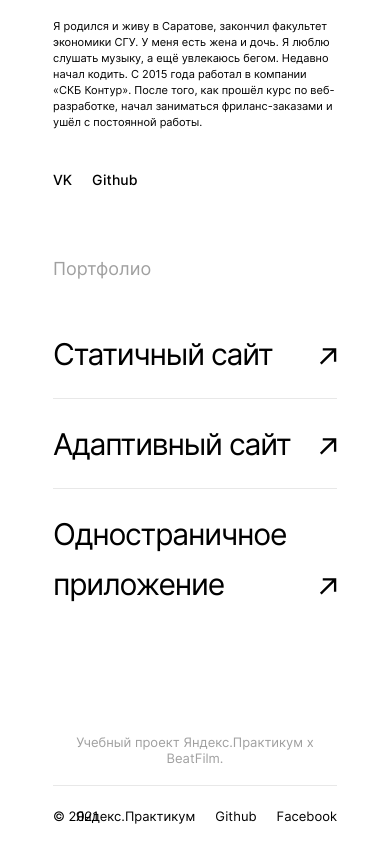
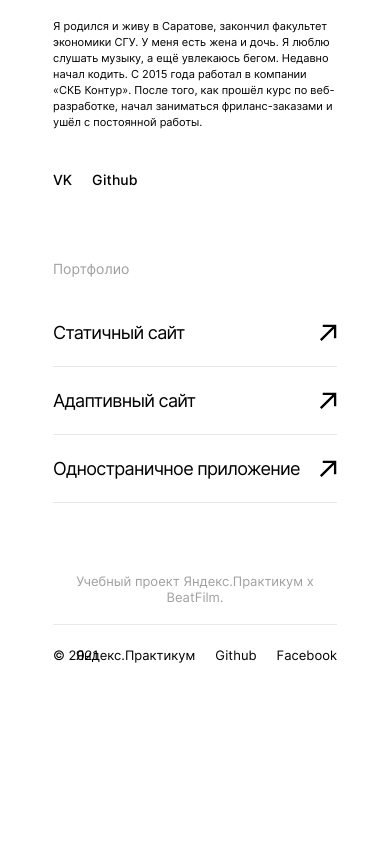
Before and after one commit to kt-postnikova/movies-explorer-frontend, a React (Create React App) app: page / in a window 390 px wide. Shown: the part 2968-3812 px from the top of the page. After the commit the page ends 3651 px from the top, so only its background shows below. Built offline with nearby package versions, Linux system fonts and the light colour scheme.

Commit message:
Адаптирован блок Portfolio

```diff
--- a/src/components/Portfolio/Portfoilio.css
+++ b/src/components/Portfolio/Portfoilio.css
@@ -31,8 +31,35 @@
     position: relative;
 }
 
+.portfolio__link:hover {
+    opacity: 0.8;
+}
+
 .portfolio__link-img {
     position: absolute;
     right: 0;
     margin-top: 19px;
 }
+
+@media screen and (max-width: 570px) {
+    .portfolio__name {
+        font-size: 18px;
+        line-height: 28px;
+    }
+}
+
+@media screen and (max-width: 390px) {
+    .portfolio {
+        margin-bottom: 70px;
+    }
+    .portfoilio__header {
+        font-size: 14px;
+        line-height: 20px;
+        margin-bottom: 40px;
+    }
+    .portfolio__link-img {
+        width: 18px;
+        height: 28px;
+        margin-top: 0;
+    }
+}
--- a/src/components/Portfolio/Portfolio.js
+++ b/src/components/Portfolio/Portfolio.js
@@ -1,5 +1,4 @@
 import React from 'react';
-import { Link } from 'react-router-dom';
 import linkImg from '../../images/link.svg';
 
 function Portfolio(params) {
@@ -8,24 +7,22 @@ function Portfolio(params) {
             <h2 className="portfoilio__header">Портфолио</h2>
             <div className="portfolio__links">
                 <div className="portfolio__link">
-                    <Link className="portfolio__name">Статичный сайт
-                        <img className="portfolio__link-img" src={linkImg} alt="" />
+                    <a className="portfolio__name" href="https://github.com/kt-postnikova/how-to-learn" target="_blank" rel="noreferrer">Статичный сайт
+                        <img className="portfolio__link-img" src={linkImg} alt="Иконка стрелки" />
                         <div className="line"></div>
-                    </Link>
-
+                    </a>
                 </div>
                 <div className="portfolio__link">
-                    <Link className="portfolio__name">Адаптивный сайт
-                        <img className="portfolio__link-img" src={linkImg} alt="" />
+                    <a className="portfolio__name" href="https://github.com/kt-postnikova/russian-travel" target="_blank" rel="noreferrer">Адаптивный сайт
+                        <img className="portfolio__link-img" src={linkImg} alt="Иконка стрелки" />
                         <div className="line"></div>
-                    </Link>
-
+                    </a>
                 </div>
                 <div className="portfolio__link">
-                    <Link className="portfolio__name">Одностраничное приложение
-                        <img className="portfolio__link-img" src={linkImg} alt="" />
-                    </Link>
-
+                    <a className="portfolio__name" href="https://github.com/kt-postnikova/react-mesto-api-full" target="_blank" rel="noreferrer">Одностраничное приложение
+                        <img className="portfolio__link-img" src={linkImg} alt="Иконка стрелки" />
+                        <div className="line"></div>
+                    </a>
                 </div>
             </div>
         </section>
```
